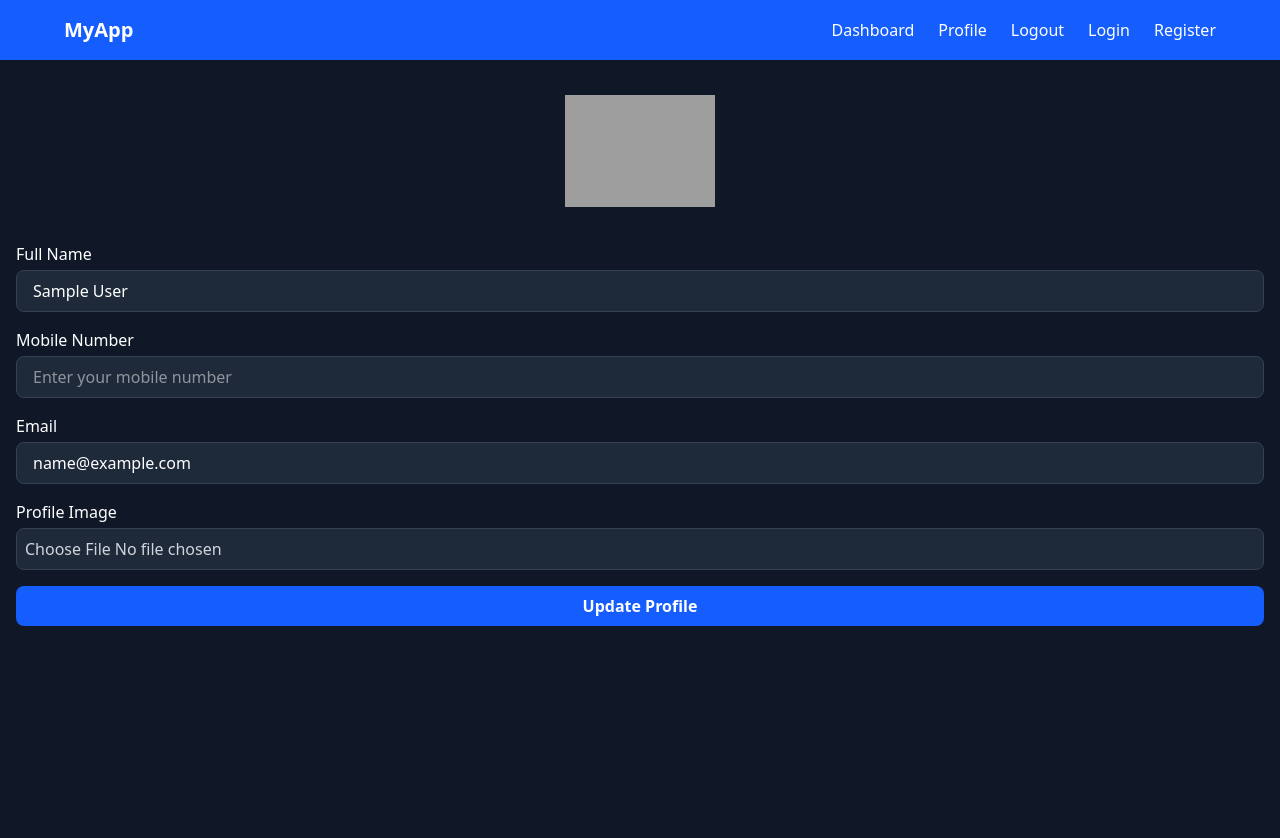
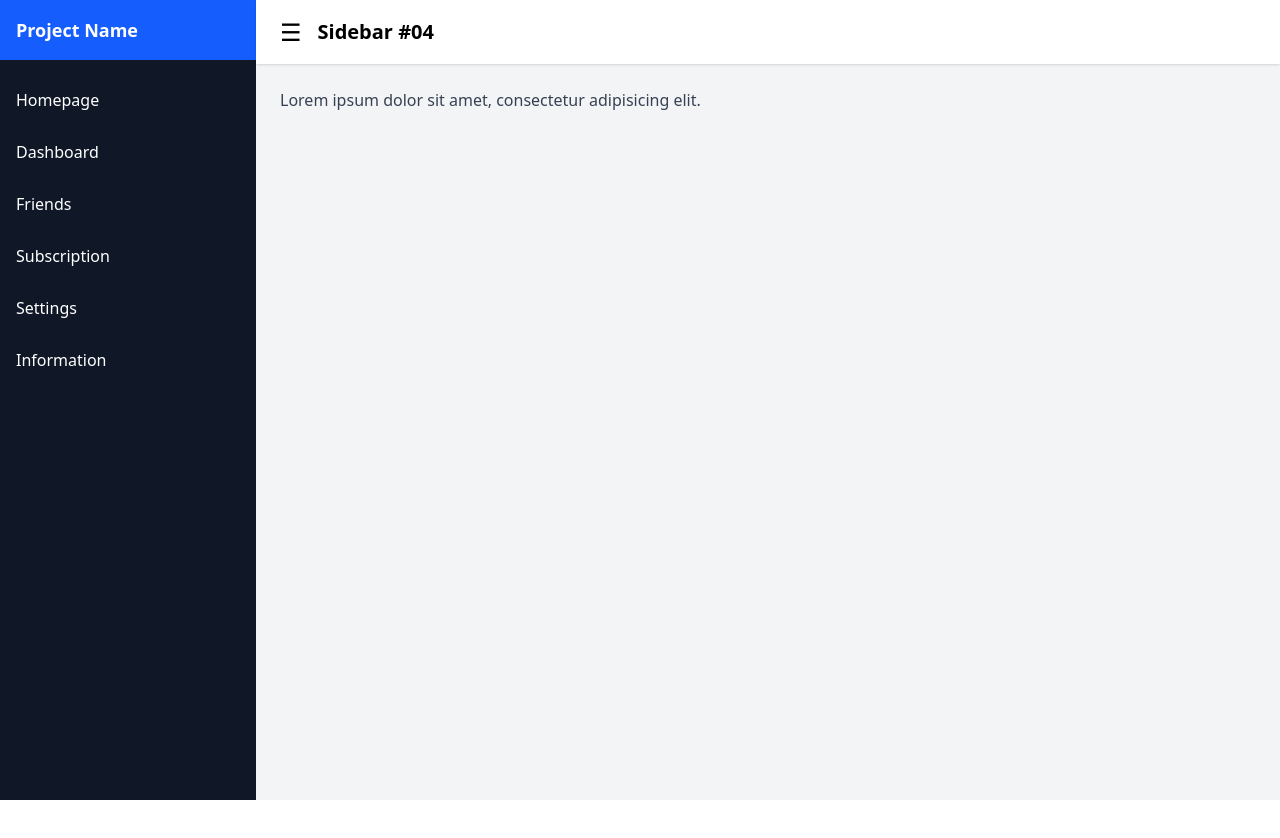
Before and after one commit to chinmoy567/-MERN-Stack-Video-Calling-App, a React app in the folder frontend/: page /dashboard in a window 1280 px wide. Shown: the top 838 px of the page. After the commit the page ends 800 px from the top, so only its background shows below. Built offline with nearby package versions, Linux system fonts and the light colour scheme; sample sign-in values are in the browser's storage; the HTML template or start-up script is replaced by a standard one.

Commit message:
dashboard created

```diff
--- a/frontend/package.json
+++ b/frontend/package.json
@@ -14,6 +14,7 @@
     "axios": "^1.13.2",
     "react": "^19.2.0",
     "react-dom": "^19.2.0",
+    "react-icons": "^5.5.0",
     "react-router-dom": "^7.9.6",
     "tailwindcss": "^4.1.17"
   },
--- a/frontend/src/components/Dashboard/Dashboard.jsx
+++ b/frontend/src/components/Dashboard/Dashboard.jsx
@@ -1,172 +1,11 @@
-import { useEffect, useRef, useState } from "react";
-import AuthService from "../../services/AuthService";
 import Layout from "../Layouts/Layout/Layout";
 
 const Dashboard = () => {
-
-    const [name, setName] = useState("");
-    const [email, setEmail] = useState("");
-    const [mobile, setMobile] = useState("");
-    const [image, setImage] = useState(null);
-    const [imageUrl, setImageUrl] = useState("");
-    const [errors, setErrors] = useState({});
-    const fileInputRef = useRef(null);
-
-  // Function to refresh user data
-    const refreshData = () => {
-      const userData = AuthService.getUserData();
-      setName(userData.name);
-      setEmail(userData.email);
-      setMobile(userData.mobile);
-      setImage(null);
-      setImageUrl(`${import.meta.env.VITE_API_BE_URL}${userData.image}`);
-
-      if(fileInputRef.current){
-        fileInputRef.current.value = '';
-      }
-    };
-
-    useEffect(() => {
-      refreshData();
-    }, []);
-
-    // Handle form submission
-    const handleSubmit = async (event) => {
-      event.preventDefault();
-      setErrors({});
-
-      const formData = new FormData();
-      formData.append("name", name);
-      formData.append("mobile", mobile);
-      if (image) {
-        formData.append("image", image);
-      }
-
-      try {
-        const response = await AuthService.updateUserData(formData);
-        const data = response.data;
-
-        if (data.success) {
-          alert(data.msg);
-          AuthService.setUserData(data.user);
-          refreshData();
-        }
-        else {
-          alert(data.msg);
-        }
-      }
-      catch (error) {
-        if (
-          error.response &&
-          (error.response.status === 400 || error.response.status === 401)) {
-          if (error.response.data.errors) {
-            const apiErrors = error.response.data.errors;
-            const newErrors = {};
-            apiErrors.forEach((apiError) => {
-              newErrors[apiError.path] = apiError.msg;
-            });
-            setErrors(newErrors);
-          }
-          else {
-            alert(
-              error.response.data.msg
-                ? error.response.data.msg
-                : error.response.message
-            );
-          }
-        } else {
-          alert(error.message);
-        }
-      }
-    };
-
   return (
     <Layout>
-      <div className="bg-gray-900 text-white h-screen p-4">
-        <div className="userImage flex justify-center mb-4">
-          <img
-            src={imageUrl}
-            alt="User Profile"
-            height={150}
-            className="h-[150px] w-[150px] object-contain"
-          />
-        </div>
-
-        <form className="space-y-4" onSubmit={handleSubmit}>
-          {/* Name */}
-          <div>
-            <label className="block mb-1 font-medium">Full Name</label>
-            <input
-              type="text"
-              placeholder="Enter your name"
-              value={name}
-              onChange={(e) => setName(e.target.value)}
-              className="w-full px-4 py-2 bg-gray-800 text-white border border-gray-700
-              rounded-lg focus:ring-2 focus:ring-blue-500 outline-none"
-            />
-            {errors.name && (
-              <p className="text-red-500 text-sm mt-1">{errors.name}</p>
-            )}
-          </div>
-
-          {/* Mobile */}
-          <div>
-            <label className="block mb-1 font-medium">Mobile Number</label>
-            <input
-              type="tel"
-              placeholder="Enter your mobile number"
-              value={mobile}
-              onChange={(e) => setMobile(e.target.value)}
-              className="w-full px-4 py-2 bg-gray-800 text-white border border-gray-700
-              rounded-lg focus:ring-2 focus:ring-blue-500 outline-none"
-            />
-            {errors.mobile && (
-              <p className="text-red-500 text-sm mt-1">{errors.mobile}</p>
-            )}
-          </div>
-
-          {/* Email */}
-          <div>
-            <label className="block mb-1 font-medium">Email</label>
-            <input
-              disabled
-              type="email"
-              placeholder="Enter your email"
-              value={email}
-              onChange={(e) => setEmail(e.target.value)}
-              className="w-full px-4 py-2 bg-gray-800 text-white border border-gray-700
-              rounded-lg focus:ring-2 focus:ring-blue-500 outline-none"
-            />
-            {errors.email && (
-              <p className="text-red-500 text-sm mt-1">{errors.email}</p>
-            )}
-          </div>
-
-          {/* Image Upload */}
-          <div>
-            <label className="block mb-1 font-medium">Profile Image</label>
-            <input
-              type="file"
-              ref={fileInputRef}
-              onChange={(e) => setImage(e.target.files[0])}
-              className="w-full text-gray-300 bg-gray-800 border border-gray-700
-              rounded-lg p-2"
-            />
-            {errors.image && (
-              <p className="text-red-500 text-sm mt-1">{errors.image}</p>
-            )}
-          </div>
-
-          {/* Button */}
-          <button
-            type="submit"
-            className="w-full bg-blue-600 text-white py-2 rounded-lg font-semibold
-             hover:bg-blue-700 transition"
-          >
-            Update Profile
-          </button>
-        </form>
-      </div>
+      <p className="text-gray-700">
+        Lorem ipsum dolor sit amet, consectetur adipisicing elit.
+      </p>
     </Layout>
   );
 };
--- a/frontend/src/components/Layouts/Layout/Layout.jsx
+++ b/frontend/src/components/Layouts/Layout/Layout.jsx
@@ -1,15 +1,37 @@
-import React from "react";
-
-import Navbar from "../NaVbar/Navbar";
+import { useState } from "react";
+import Sidebar from "../Sidebar/Sidebar";
 
 const Layout = ({ children }) => {
+  const [isSidebarOpen, setIsSidebarOpen] = useState(true);
+
   return (
-    <>
-      <Navbar />
-      <div>
-        {children}
+    <div className="flex min-h-screen bg-gray-100">
+      {/* Sidebar */}
+      <Sidebar isOpen={isSidebarOpen} />
+
+      {/* Content Area */}
+      <div className="flex-1">
+        {/* Top Bar */}
+        <header className="flex items-center gap-4 px-6 py-4 bg-white shadow">
+          <button
+            onClick={() => setIsSidebarOpen(!isSidebarOpen)}
+            className="text-2xl"
+          >
+            ☰
+          </button>
+          <h2 className="text-xl font-semibold">Sidebar #04</h2>
+        </header>
+
+        {/* Page Content */}
+        <main
+          className={`p-6 transition-all duration-300 ${
+            isSidebarOpen ? "ml-0" : "ml-0"
+          }`}
+        >
+          {children}
+        </main>
       </div>
-    </>
+    </div>
   );
 };
 
--- a/frontend/src/components/Layouts/NaVbar/Navbar.jsx
+++ /dev/null
@@ -1,44 +0,0 @@
-import React from "react";
-import {Link,useNavigate} from "react-router-dom";
-import AuthService from "../../../services/AuthService";
-
-const Navbar = () => {
-
-
-  const navigate = useNavigate();
-
-  const logOutUser = async () => {
-    await AuthService.logoutUser();
-    navigate("/login", { replace: true });
-  };
-
-  return (
-    <nav className="bg-blue-600 text-white px-6 py-4 shadow-md">
-      <div className="flex justify-between items-center max-w-6xl mx-auto">
-        {/* Left - Logo / Home */}
-        <h1 className="text-xl font-semibold cursor-pointer">MyApp</h1>
-
-        {/* Right - Menu */}
-        <ul className="flex space-x-6">
-          <li className="cursor-pointer hover:text-gray-200">
-            <Link to="/dashboard">Dashboard</Link>
-          </li>
-          <li className="cursor-pointer hover:text-gray-200">
-            <Link to="/profile">Profile</Link>
-          </li>
-          <li className="cursor-pointer hover:text-gray-200">
-            <Link onClick={logOutUser}>Logout</Link>
-          </li>
-          <li className="cursor-pointer hover:text-gray-200">
-            <Link to="/login">Login</Link>
-          </li>
-          <li className="cursor-pointer hover:text-gray-200">
-            <Link to="/register">Register</Link>
-          </li>
-        </ul>
-      </div>
-    </nav>
-  );
-};
-
-export default Navbar;
--- /dev/null
+++ b/frontend/src/components/Layouts/Sidebar/Sidebar.jsx
@@ -0,0 +1,31 @@
+const Sidebar = ({ isOpen }) => {
+  return (
+    <aside
+      className={`bg-gray-900 text-white transition-all duration-300
+      ${isOpen ? "w-64" : "w-16"}`}
+    >
+      {/* Logo */}
+      <div className="bg-blue-600 px-4 py-4 font-semibold text-lg truncate">
+        {isOpen ? "Project Name" : ""}
+      </div>
+
+      {/* Menu */}
+      <ul className="mt-4 space-y-1">
+        <Item label="Homepage" isOpen={isOpen} />
+        <Item label="Dashboard" isOpen={isOpen} />
+        <Item label="Friends" isOpen={isOpen} />
+        <Item label="Subscription" isOpen={isOpen} />
+        <Item label="Settings" isOpen={isOpen} />
+        <Item label="Information" isOpen={isOpen} />
+      </ul>
+    </aside>
+  );
+};
+
+const Item = ({ label, isOpen }) => (
+  <li className="px-4 py-3 hover:bg-blue-600 cursor-pointer transition">
+    {isOpen && label}
+  </li>
+);
+
+export default Sidebar;
```
Also changed, not shown: 1 other file (tests, documents, lock files or other folders).
